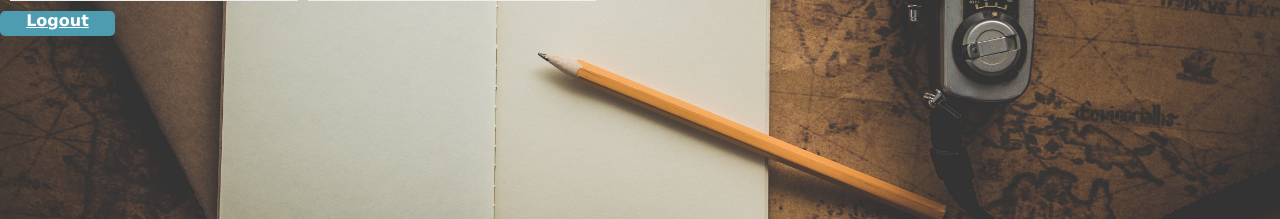
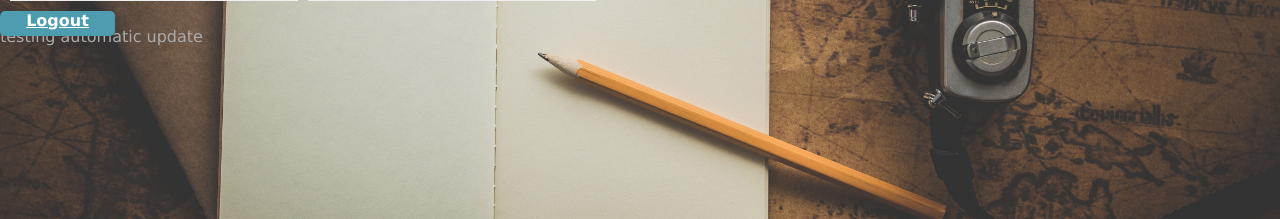
Before and after one commit to qsilver7598/treasure_hunt_app, a Flask app: template templates/profile.html in a window 1280 px wide. Shown: the part 460-679 px from the top of the page. Run offline with Flask 2, Linux system fonts and the light colour scheme; the template is opened without the code that fills it, so the values that code supplies are empty.

Commit message:
testing auto build

```diff
--- a/templates/profile.html
+++ b/templates/profile.html
@@ -26,5 +26,6 @@
 		</div><br>
 	</div>
 	<a class="button-dashboard" href="/logout">Logout</a>
+	<p>testing automatic update</p>
 </body>
 </html>
```
